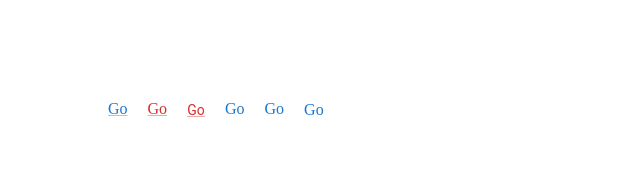
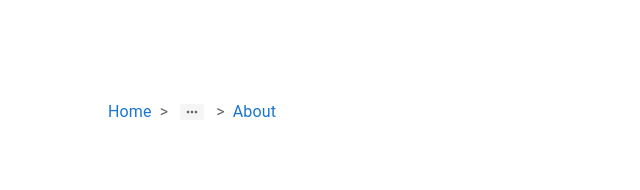
Before and after one commit to oguzhnkorkmz/material, a React (Vite) app: page / in a window 1280 px wide. Shown: the top 190 px of the page, without its empty margins (0-640 px from the left). Built offline with nearby package versions, Linux system fonts and the light colour scheme.

Commit message:
BreadCrump

```diff
--- a/src/App.tsx
+++ b/src/App.tsx
@@ -1,5 +1,6 @@
 import './App.css'
-import { LessonLink } from './components/LessonLink'
+import { LessonBreadCrumb } from './components/LessonBreadCrumb'
+// import { LessonLink } from './components/LessonLink'
 // import { LessonPaper } from './components/LessonPaper'
 // import { LessonImageList } from './components/LessonImageList'
 // import { LessonAppbar } from './components/LessonAppbar'
@@ -37,7 +38,8 @@
       {/* <LessonAppbar /> */}
       {/* <LessonImageList /> */}
       {/* <LessonPaper /> */}
-      <LessonLink />
+      {/* <LessonLink /> */}
+      <LessonBreadCrumb />
     </div>
   )
 }
--- /dev/null
+++ b/src/components/LessonBreadCrumb.tsx
@@ -0,0 +1,12 @@
+import React from 'react'
+import { Breadcrumbs, Link } from '@mui/material'
+
+export const LessonBreadCrumb = () => {
+    return (
+        <Breadcrumbs separator='>' maxItems={2}>
+            <Link href='/' underline='hover'>Home</Link>
+            <Link href='/' underline='hover'>Blog</Link>
+            <Link underline='none'>About</Link>
+        </Breadcrumbs>
+    )
+}
```
